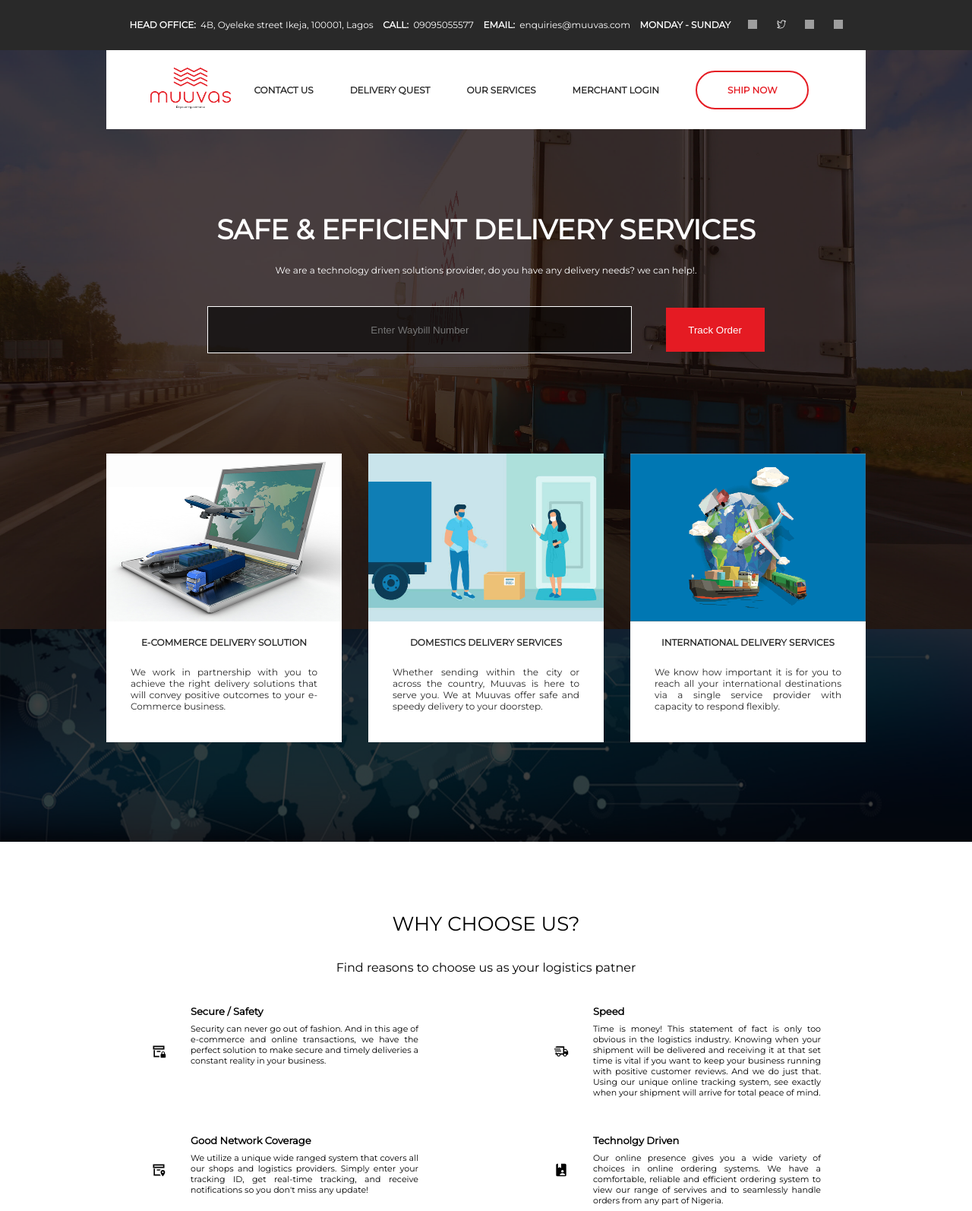
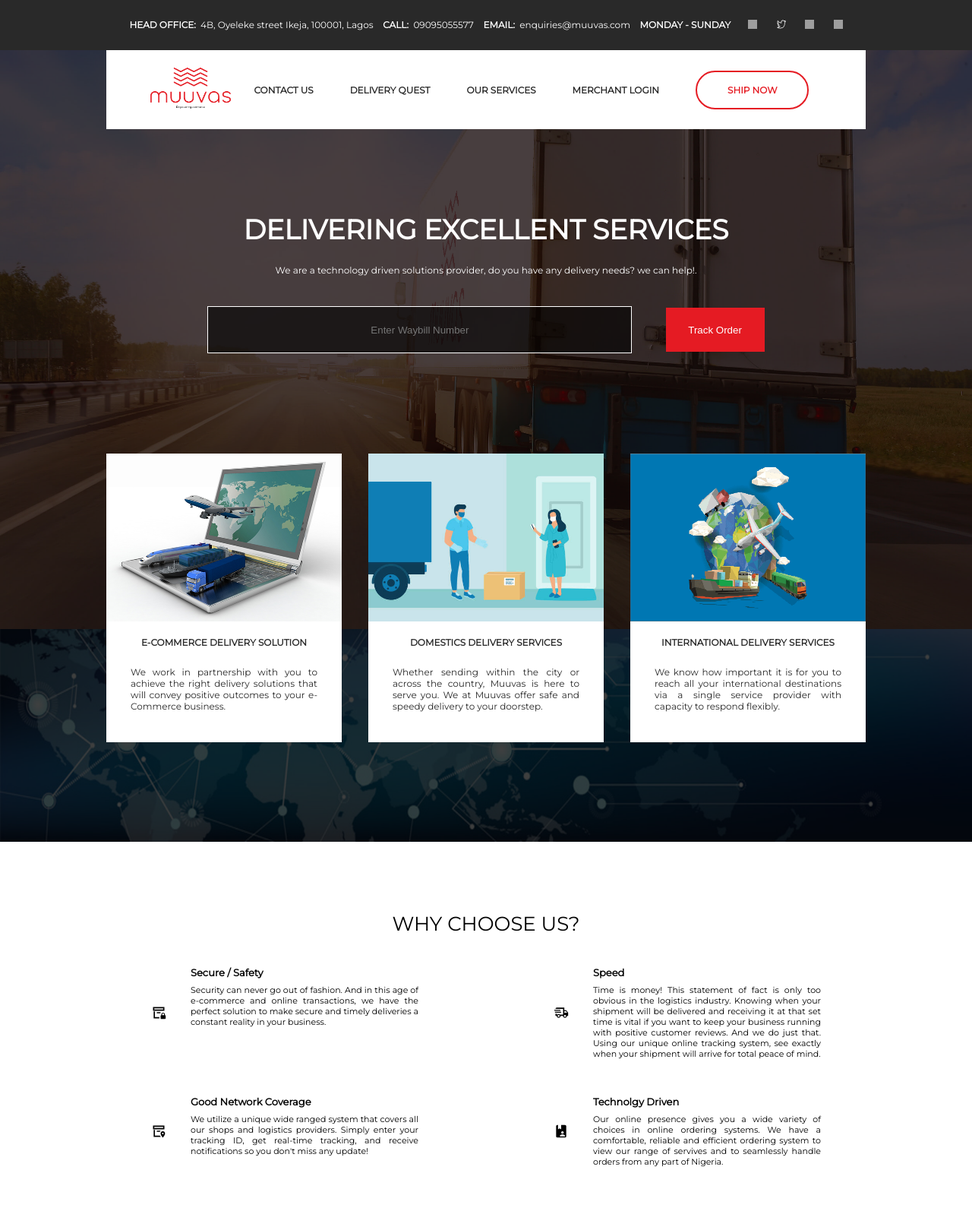
Before and after one commit to taeillo/mls, a Flask app: page / in a window 1280 px wide. Shown: the top 1594 px of the page at 76% size. Run offline with Flask 2, Linux system fonts and the light colour scheme; grey boxes are pictures that could not be loaded.

Commit message:
Update index.html

```diff
--- a/templates/index.html
+++ b/templates/index.html
@@ -7,7 +7,7 @@
 {% block body %}
 	<div class="home-content">
 	 	<div class="home-content1">
-	 	<div class="cta-text"><div class="call-to-action-text">SAFE & EFFICIENT DELIVERY SERVICES</div></div>
+	 	<div class="cta-text"><div class="call-to-action-text">DELIVERING EXCELLENT SERVICES</div></div>
 	 	<div class="cta-text"><div class="call-to-action-subtext">We are a technology driven solutions provider, do you have any delivery needs? we can help!.</div></div>
 	 	<div class="form00"><form action="/track" class="form0">
 	 		<input class="track-input" type="text" name="track-order" placeholder="Enter Waybill Number" required>
@@ -49,7 +49,7 @@
 
 	 <div class="wcu-section">
 	 	<div class="wcu-text">WHY CHOOSE US?</div>
-	 	<div class="wcu-subtext">Find reasons to choose us as your logistics patner</div>
+	 	<!--div class="wcu-subtext">Find reasons to choose us as your logistics patner</div-->
 	 	<div class="wcu-section1">
 	 		<div class="services">
 
@@ -149,7 +149,7 @@
 		                <img class="service-icon1" src="{{ url_for('static', filename = 'image/archive-lock-outline.svg')}}"  alt="image">
 		            </div>
 		            <div class="service-title1">
-		                Secure Dispatch
+		                Safety / Secure
 		            </div>
 		            <div class="service-description1">
 		                 Security can never go out of fashion. And in this age of e-commerce and online transactions, we have the perfect solution to make secure and timely deliveries a constant reality in your business.
@@ -161,7 +161,7 @@
 		                <img class="service-icon1" src="{{ url_for('static', filename = 'image/truck-fast-outline.svg')}}"  alt="image">
 		            </div>
 		            <div class="service-title1">
-		                Timely Delivery
+		                Speed
 		            </div>
 		            <div class="service-description1">
 		                Time is money! This statement of fact is only too obvious in the logistics industry. Knowing when your shipment will be delivered and receiving it at that set time is vital if you want to keep your business running with positive customer reviews. And we do just that. Using our unique online tracking system, see exactly when your shipment will arrive for total peace of mind.</div>
@@ -172,7 +172,7 @@
 		                <img class="service-icon1" src="{{ url_for('static', filename = 'image/archive-marker-outline.svg')}}"  alt="image">
 		            </div>
 		            <div class="service-title1">
-		                Tracked Deliveries
+		                Technologically Driven
 		            </div>
 		            <div class="service-description1">
 		                We utilize a unique fast tracking system covering all our shops and logistics providers. Simply enter your tracking ID, get real-time tracking, and receive notifications so you don't miss any update!
```
